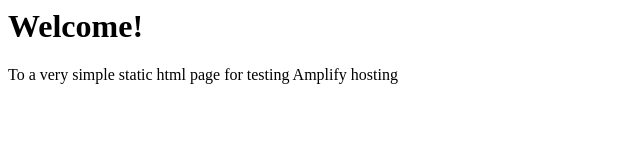
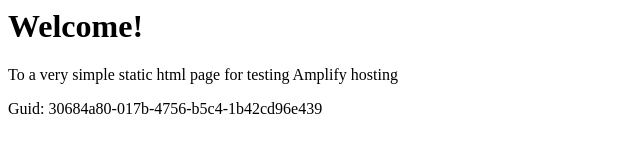
Before and after one commit to aws-aemilia-bah/Github-PR-Commit-Integration-Test-DoNotTouch-GitH-MJCD6L4M-v2-preprod-me-south-1, a website: page src/index.html in a window 1280 px wide. Shown: the whole page, without its empty margins (0-640 px from the left). Drawn offline with Linux system fonts and the light colour scheme.

Commit message:
commit from integ tests

```diff
--- a/src/index.html
+++ b/src/index.html
@@ -1,3 +1,5 @@
+
+
 <html lang="en">
 
 <head>
@@ -10,6 +12,6 @@
 <body>
     <h1>Welcome!</h1>
     <p>To a very simple static html page for testing Amplify hosting</p>
-</body>
+    <p>Guid: 30684a80-017b-4756-b5c4-1b42cd96e439</p></body>
 
 </html>
```
